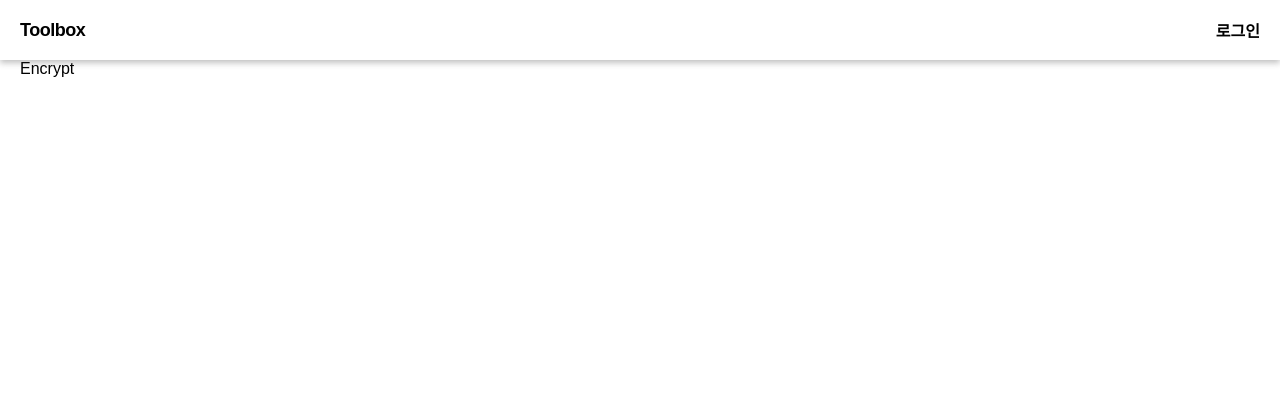
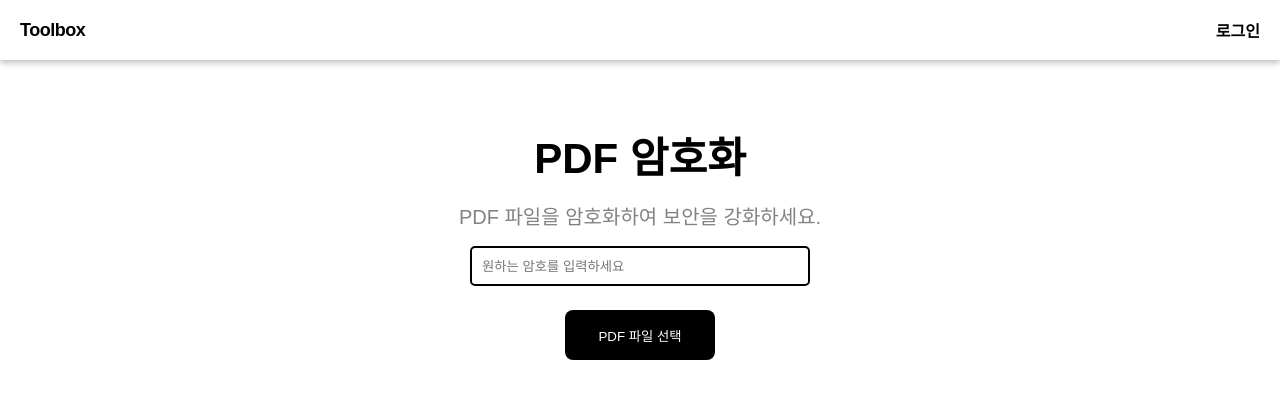
Before and after one commit to toolbox-sch/toolbox-frontend, a React (Vite) app: page /encrypt in a window 1280 px wide. Shown: the top 398 px of the page. Built offline with nearby package versions, Linux system fonts and the light colour scheme.

Commit message:
feat: add PDF Encrypt feature

```diff
--- /dev/null
+++ b/src/api/postEncrypt.ts
@@ -0,0 +1,29 @@
+import { AxiosError } from 'axios';
+
+import axiosInstance from '.';
+
+const postEncrypt = async (password: string, file: File) => {
+  const formData = new FormData();
+
+  formData.append('file', file);
+  formData.append('key', password);
+
+  const accessToken = localStorage.getItem('accessToken');
+
+  try {
+    const response = await axiosInstance.post('/tool/pdf/encrypt', formData, {
+      headers: {
+        'Content-Type': 'multipart/form-data',
+        Authorization: `Bearer ${accessToken}`,
+      },
+    });
+    console.log('Encrypt Response', response.data);
+    return response.data.filename;
+  } catch (error) {
+    if (error === AxiosError) {
+      console.error(error);
+    }
+  }
+};
+
+export default postEncrypt;
--- a/src/pages/Encrypt.page.tsx
+++ b/src/pages/Encrypt.page.tsx
@@ -1,5 +1,92 @@
+import styled from '@emotion/styled';
+import { useRef } from 'react';
+
+import getFile from '../api/getFile';
+import postEncrypt from '../api/postEncrypt';
+import Button from '../components/Button';
+import useFormInput from '../hooks/useFormInput';
+
 const Encrypt = () => {
-  return <>Encrypt</>;
+  const [input, handleInputChange] = useFormInput({ password: '' });
+  const fileInputRef = useRef<HTMLInputElement>(null);
+
+  const handleButtonClick = () => {
+    if (fileInputRef.current) {
+      fileInputRef.current.click();
+    }
+  };
+
+  const handleFileChange = async (event: React.ChangeEvent<HTMLInputElement>) => {
+    const files = event.target.files;
+    if (files && files.length > 0) {
+      try {
+        const filename = await postEncrypt(input.password, files[0]);
+        if (filename) {
+          const response = await getFile(filename);
+          const url = window.URL.createObjectURL(new Blob([response]));
+          const link = document.createElement('a');
+          link.href = url;
+          link.setAttribute('download', filename);
+          document.body.appendChild(link);
+          link.click();
+
+          link.parentNode?.removeChild(link);
+          window.URL.revokeObjectURL(url);
+        }
+      } catch (error) {
+        console.error('Encrypt Error:', error);
+      }
+    }
+  };
+
+  return (
+    <>
+      <TitleContainer>PDF 암호화</TitleContainer>
+      <SubTitleContainer>PDF 파일을 암호화하여 보안을 강화하세요.</SubTitleContainer>
+      <PasswordContainer>
+        <PasswordInput
+          placeholder="원하는 암호를 입력하세요"
+          name="password"
+          value={input.password}
+          onChange={handleInputChange}
+        />
+      </PasswordContainer>
+      <Button onClick={handleButtonClick}>PDF 파일 선택</Button>
+      <HiddenFileInput ref={fileInputRef} type="file" accept="application/pdf" multiple onChange={handleFileChange} />
+    </>
+  );
 };
 
 export default Encrypt;
+
+const TitleContainer = styled.div`
+  padding-top: 4rem;
+  font-size: 42px;
+  font-weight: 700;
+  text-align: center;
+`;
+
+const SubTitleContainer = styled.div`
+  padding-top: 1rem;
+  font-size: 20px;
+  font-weight: 400;
+  color: #828282;
+  text-align: center;
+`;
+
+const PasswordContainer = styled.div`
+  padding-top: 1rem;
+  text-align: center;
+`;
+
+const PasswordInput = styled.input`
+  min-width: 340px;
+  min-height: 40px;
+  padding-left: 10px;
+  border: 2px solid #000000;
+  border-radius: 5px;
+`;
+
+const HiddenFileInput = styled.input`
+  display: none;
+`;
```
